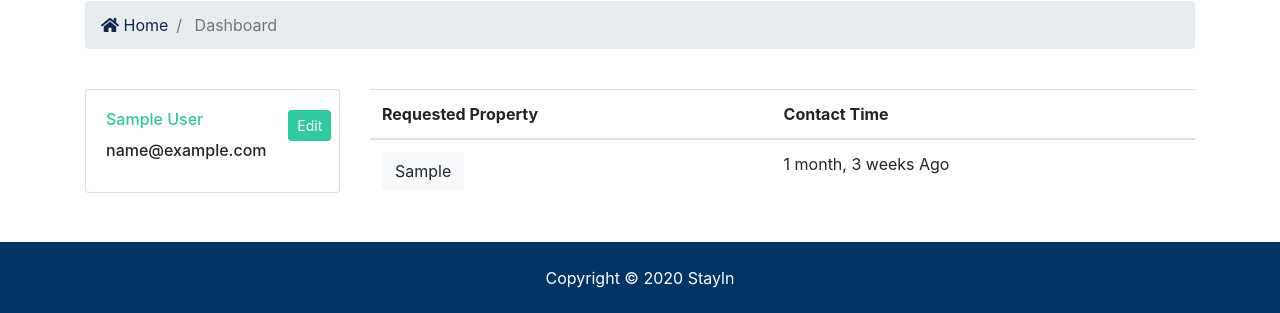
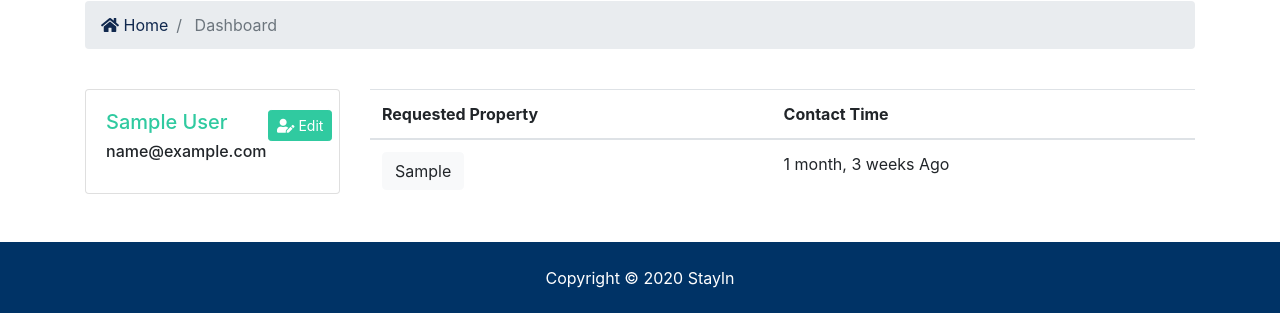
Before and after one commit to CunjunWang/stayln-service, a Django app: page /accounts/dashboard in a window 1280 px wide. Shown: the part 282-595 px from the top of the page. Run offline with Django 3.2, Linux system fonts and the light colour scheme; a user stored in the database is signed in; tables that the repository leaves empty hold one stand-in row (values such as "Sample post"); some libraries are stand-ins or nearby versions.

Commit message:
Added icons

```diff
--- a/stayln/templates/accounts/dashboard.html
+++ b/stayln/templates/accounts/dashboard.html
@@ -38,11 +38,11 @@
                         {#                        <img class="card-img-top" src="{{ listing.realtor.photo.url }}" alt="">#}
                         <div class="card-body">
                             <div class="row">
-                                <div class="col-md-9">
-                                    <h6 class="text-secondary">{{ user.first_name }} {{ user.last_name }} </h6>
+                                <div class="col-md-8">
+                                    <h5 class="text-secondary">{{ user.first_name }} {{ user.last_name }} </h5>
                                 </div>
-                                <div class="col-md-3">
-                                    <a href="{% url 'edit' %}" class="btn-secondary btn btn-sm">Edit</a>
+                                <div class="col-md-4">
+                                    <a href="{% url 'edit' %}" class="btn-secondary btn btn-sm"><i class="fas fa-user-edit"></i> Edit</a>
                                 </div>
                             </div>
                             <h6 class="card-title">{{ user.email }}</h6>
--- a/stayln/templates/accounts/edit.html
+++ b/stayln/templates/accounts/edit.html
@@ -10,7 +10,7 @@
                     <div class="card">
                         <div class="card-header bg-primary text-white">
                             <h4>
-                                <i class="fas fa-user-plus"></i> Edit Profile</h4>
+                                <i class="fas fa-user-edit"></i> Edit Profile</h4>
                         </div>
                         <div class="card-body">
                             <!-- Alert -->
```
